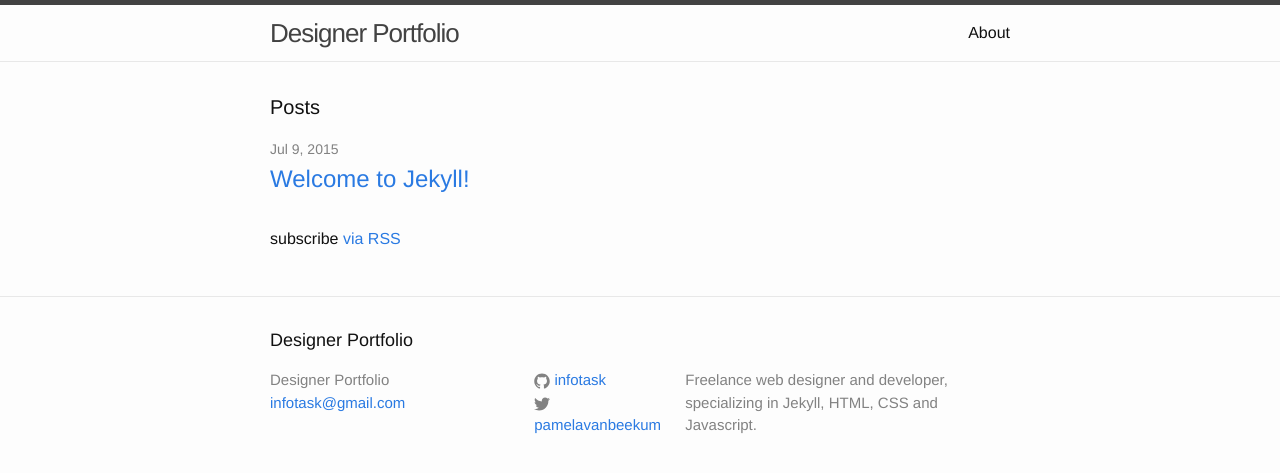
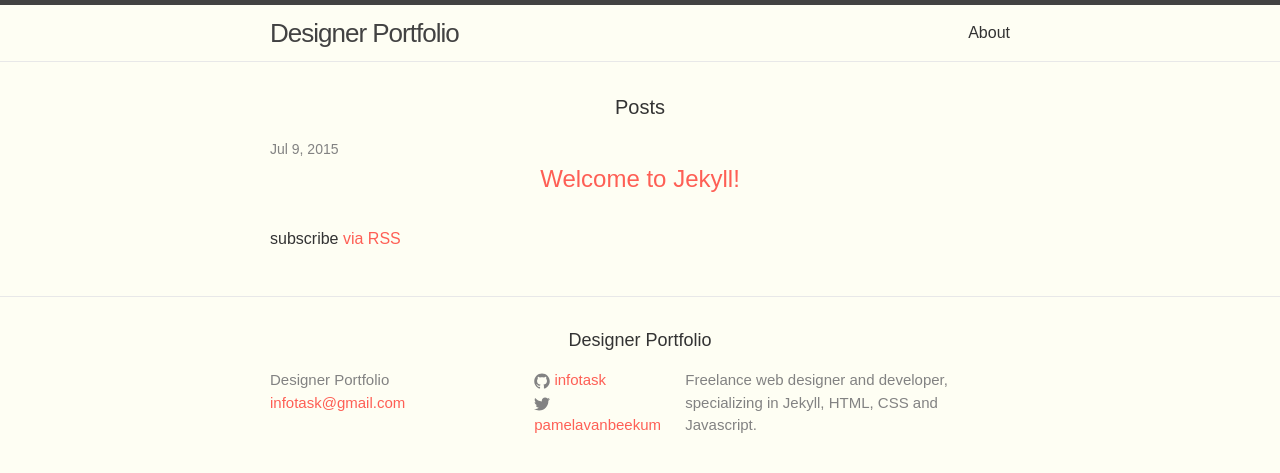
Before and after one commit to infotask/designer-portfolio, a Jekyll site: the page built from index.html, in a window 1280 px wide. Shown: the top 473 px of the page. Built offline with Jekyll 4.4.1, drawn with Linux system fonts in a browser that asks for light colours.

Commit message:
modified css styles

```diff
--- a/_sass/_base.scss
+++ b/_sass/_base.scss
@@ -80,10 +80,14 @@ li {
  * Headings
  */
 h1, h2, h3, h4, h5, h6 {
-    font-weight: 300;
+    font-weight: 500;
+    text-align:center;
 }
-
-
+.mega { font-size:$mega-font-size; }
+h1, .h1 { font-size: $h1-font-size; }
+h2, .h2 { font-size: $h2-font-size; }
+h3, .h3 { font-size: $h3-font-size; }
+h4, .h4 { font-size: $h4-font-size; }
 
 /**
  * Links
@@ -91,13 +95,10 @@ h1, h2, h3, h4, h5, h6 {
 a {
     color: $brand-color;
     text-decoration: none;
-
-    &:visited {
-        color: darken($brand-color, 15%);
-    }
+    transition: 0.3s;
 
     &:hover {
-        color: $text-color;
+        color: $blue-color;
         text-decoration: underline;
     }
 }
--- a/css/main.scss
+++ b/css/main.scss
@@ -6,16 +6,29 @@
 
 
 // Our variables
-$base-font-family: Helvetica, Arial, sans-serif;
+$base-font-family: Avenir Next, Arial, sans-serif;
 $base-font-size:   16px;
 $small-font-size:  $base-font-size * 0.875;
 $base-line-height: 1.5;
 
+$mega-font-size: 100px;
+$h1-font-size: 70px;
+$h2-font-size: 40px;
+$h3-font-size: 30px;
+$h4-font-size: 24px;
+
+
 $spacing-unit:     30px;
 
-$text-color:       #111;
-$background-color: #fdfdfd;
-$brand-color:      #2a7ae2;
+$text-color:       #333;
+$background-color: #fefef3;
+$brand-color:      #fe5f55;
+
+$blue-color: #92b5bd;
+$yellow-color: #ede24e;
+$red-color: #df6d59;
+$purple-color: #6b2339;
+
 
 $grey-color:       #828282;
 $grey-color-light: lighten($grey-color, 40%);
```
Also changed, not shown: css/config.rb (added, +8 -0 lines), 1 other file.
